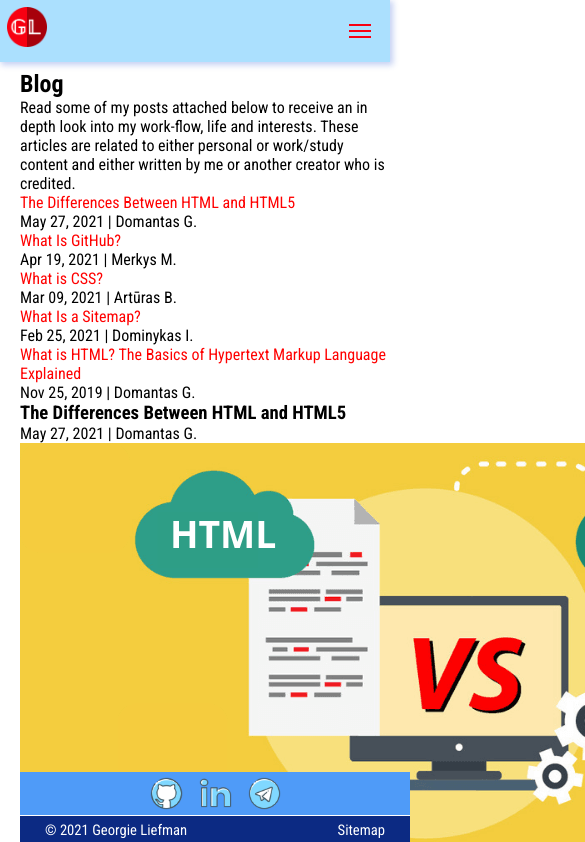
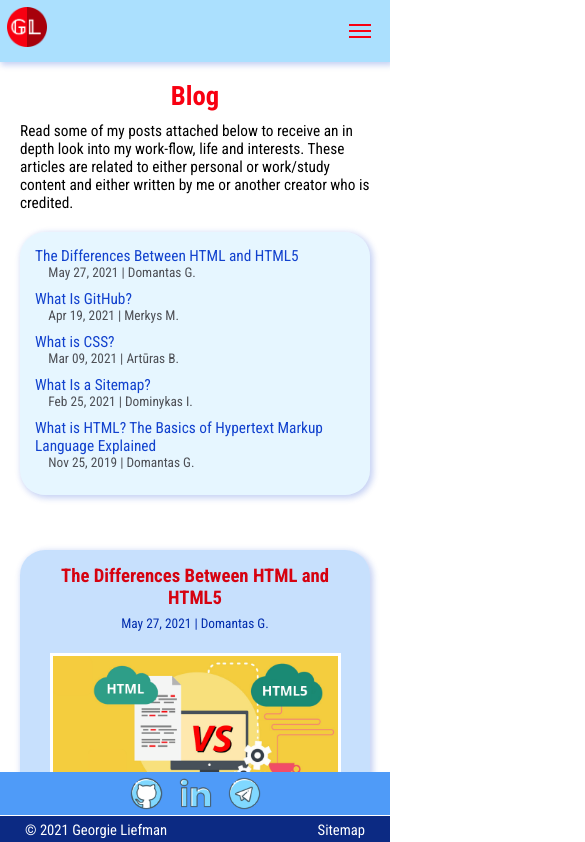
Before and after one commit to GeorgieLiefman/Portfolio, a plain HTML site: page blogs.html in a window 390 px wide. Shown: the top 842 px of the page, 585 px wide, since content can reach past the window. Drawn offline with Linux system fonts and the light colour scheme.

Commit message:
blogs css styling for mobile

```diff
--- a/blogs.css
+++ b/blogs.css
@@ -18,7 +18,7 @@ body {
 .top_bar {
     background-color: #abe0fe;
     box-shadow: 2px 2px 6px 1px rgba(18, 65, 206, 0.247);
-    position: fixed;
+    position: absolute;
     width: 100%;
     height: auto;
     font-family: 'Roboto Condensed', sans-serif;
@@ -164,24 +164,140 @@ body {
     }
 }
 
-footer {
-    background-color: #4f9bf8;
-    position: fixed;
-    bottom: 0px;
-    width: 100%;
-    display: flex;
-    flex-direction: column;
-    justify-content: center;
-    margin-top: auto;
-    margin-bottom: auto;
-}
 
 
 
 
 
-#title_in_blog_list {
-  color: red;
+
+
+/* Command makes footer stick to bottom of the page and margins for page content*/
+
+.page_contents {
+  display: flex;
+  flex-wrap: wrap;
+  flex-direction: column;
+  flex: 1;
+  align-items: center;
+}
+
+.blog_list {
+  margin: 70px 20px 0px 20px;
+  text-align: left;
+}
+
+
+.blog_list h2 {
+  font-size: 20pt;
+  color: #f80011;
+  text-align: center;
+  padding: 10px 0px 10px 0px;
+}
+
+.blog_list p {
+  font-size: 11.5pt;
+}
+
+.blog_index {
+  margin-top: 20px;
+  padding: 15px 15px 15px 15px;
+  border-radius: 25px;
+  background: #abe0fe4d;
+  box-shadow: 2px 2px 6px 1px rgba(18, 65, 206, 0.247);
+
+}
+
+.blog_index a {
+  text-decoration: none;
+  color: #1242ce;
+  font-size: 11.5pt;
+  margin-bottom: 5px;
+
+}
+
+.blog_index a:hover{
+  text-decoration: underline;
+  color: #f80011;
+  font-weight: bold;
+}
+
+.blog_list ul {
+  font-size: 10pt;
+  color: #4d4f55;
+}
+
+.blog_list li {
+  padding-bottom: 10px;
+}
+
+.blog_posts {
+  margin: 25px 20px 80px 20px;
+  text-align: left;
+  color: #01004b;
+  display: flex;
+  justify-content: space-between;
+  flex-direction: column;
+}
+
+.post_1, .post_2, .post_3, .post_4, .post_5 {
+  padding: 15px 15px 15px 15px;
+  margin: 30px 0px 30px 0px;
+  border-radius: 25px;
+  background: #4f9bf850;
+  box-shadow: 2px 2px 6px 1px rgba(18, 65, 206, 0.247);
+}
+
+.blog_posts p {
+  font-size: 11pt;
+  padding-bottom: 7px;
+  padding-top: 7px;
+}
+
+.blog_posts h3 {
+  color: #d60210;
+  text-align: center;
+}
+
+#author_info {
+  text-align: center;
+  color: #012cad;
+  font-size: 10pt;
+}
+
+.blog_posts h4 {
+  color: #97030f;
+  padding-top: 10px;
+  font-size: 12.5pt;
+}
+
+.blog_posts li {
+  list-style: disc;
+  margin-left: 40px;
+}
+
+.blog_posts a {
+  color: #012cad;
+  text-decoration: none;
+}
+
+.blog_posts a:hover {
+  color: #f80011;
+  font-weight: bold;
+  text-decoration: underline;
+
+}
+
+.blog_posts img {
+  max-height: auto;
+  max-width: 285px;
+  display: block;
+  margin: 15px auto 15px auto;
+  border: rgb(255, 255, 255) 3px solid;
+}
+
+.post_3 img, .post_5 img {
+  border-radius: 50%;
+
 }
 
 
@@ -228,9 +344,31 @@ footer {
 
 
 
+
+
+
+
+
+
+
+
+
+
 /* General display for footer */
+
+footer {
+  background-color: #4f9bf8;
+  position: fixed;
+  bottom: 0px;
+  width: 100%;
+  display: flex;
+  flex-direction: column;
+  justify-content: center;
+  margin-top: auto;
+  margin-bottom: auto;
+}
+
 * {
-
   margin: 0;
   padding: 0;
 }
@@ -256,19 +394,7 @@ a:hover {
   color: #f80011;
 }
 
-  /* Command makes footer stick to bottom of the page and margins for page content*/
-
-.page_contents {
-    flex: 1;
-    margin-top: 70px;
-    margin-left: 20px;
-  }
-
 /* Display for section containing icons and links to social media */
-
-  sm_icons {
-    padding: 0px 20px;
-  }
 
 .sm_list {
   display: flex;
@@ -337,3 +463,4 @@ a:hover {
 .sm_list li {
     padding: 0px 13px;
 }
+}
--- a/blogs.html
+++ b/blogs.html
@@ -9,6 +9,7 @@
         </style>
     </head>
     <body>
+        <div class="page_contents">
             <!-- Navigation bar -->
             <nav class="top_bar">
                 <a href="index.html" class="logo">
@@ -24,22 +25,21 @@
                     <li class="nav-item"><a href="Resume/Georgie Liefman | Resume.pdf" target="_blank">RESUME</a></li>
                 </ul>
             </nav>
-        <div class ="page_contents">
                 <div class="blog_list">
                 <!-- Section containing list of blog posts with dates -->
                     <section>
                         <header>
-                        <h2>Blog</h2>
+                            <a id="top_of_page"><h2>Blog</h2></a>
                         </header>
                         <p>Read some of my posts attached below to receive an in depth look into my work-flow, life and interests. These articles are related to either personal or work/study content and either written by me or another creator who is credited.</p>
                     </section>
-                <section>
+                    <section class="blog_index">
                         <ul>
-                        <li><span id="title_in_blog_list">The Differences Between HTML and HTML5</span><br>May 27, 2021 | Domantas G.</li>
-                        <li><span id="title_in_blog_list">What Is GitHub?</span><br>Apr 19, 2021 | Merkys M.</li>
-                        <li><span id="title_in_blog_list">What is CSS?</span><br>Mar 09, 2021 | Artūras B.</li>
-                        <li><span id="title_in_blog_list">What Is a Sitemap?</span><br>Feb 25, 2021 | Dominykas I.</li>
-                        <li><span id="title_in_blog_list">What is HTML? The Basics of Hypertext Markup Language Explained</span><br>Nov 25, 2019 | Domantas G.</li>
+                            <li><a href="#HTML_vs_HTML5"><span id="title_in_blog_list">The Differences Between HTML and HTML5</span></a><br><span id="date_&_author">&emsp;May 27, 2021 | Domantas G.</span></li>
+                            <li><a href="#github_article"><span id="title_in_blog_list">What Is GitHub?</span></a><br><span id="date_&_author">&emsp;Apr 19, 2021 | Merkys M.</span></li>
+                            <li><a href="#css_article"><span id="title_in_blog_list">What is CSS?</span></a><br><span id="date_&_author">&emsp;Mar 09, 2021 | Artūras B.</span></li>
+                            <li><a href="#sitemap_article"><span id="title_in_blog_list">What Is a Sitemap?</span></a><br><span id="date_&_author">&emsp;Feb 25, 2021 | Dominykas I.</span></li>
+                            <li><a href="#html_article"><span id="title_in_blog_list">What is HTML? The Basics of Hypertext Markup Language Explained</span></a><br><span id="date_&_author">&emsp;Nov 25, 2019 | Domantas G.</span></li>
                         </ul>
                     </section>
                 </div>
@@ -48,10 +48,10 @@
                         <!-- Article containing a blog post 1 -->
                         <article>
                             <header>
-                            <h3>The Differences Between HTML and HTML5</h3>
-                            <p>May 27, 2021 | Domantas G.</p>
+                                <a id="HTML_vs_HTML5"><h3>The Differences Between HTML and HTML5</h3></a>
+                                <p id="author_info">May 27, 2021 | Domantas G.</p>
                             </header>
-                        <img src="Images/blog_images/HTML-vs-HTML5.png" alt="Html vs HTML5" id="HTML_vs_HTML5">
+                            <img src="Images/blog_images/HTML-vs-HTML5.png" alt="Html vs HTML5" >
                             <p>HTML is the most commonly used markup language – a system designed to process, define, and present text by embedding tag and text annotations within styled files to make text manipulation easy for the computer. In 2014, an update for this language titled HTML5 was released. But what is HTML5? HTML vs HTML5, what’s the difference? In this article, we will answer that question.</p>
                             <h4>HTML VS HTML5 – What Are the Main Differences?</h4>
                             <p>HTML5 was released with the primary objective of improving the World Wide Web experience for developers and end-users. In this HTML vs HTML5 article, we’ll briefly list the main differences:</p>
@@ -65,15 +65,15 @@
                                 <li>HTML5 supports new kinds of form controls, including dates and times, email, number, range, tel, url, search, etc.</li>
                                 <li>There are multiple new features and new elements in HTML5. Some of the most important ones are summary, time, aside, audio, command, data, datalist, and so on. </li>
                             </ul>
-                        <img src="Images/blog_images/html-vs-html5-structure.png" alt="Structure of HTML4 vs HTML5" id="different_structures">
+                            <br></p>To return to the top of the page click <a href="#top_of_page">here</a>.
                         </article>
                     </div>
-                <div class="post 2">
+                    <div class="post_2">
                         <!-- Article containing a blog post -->
                         <article>
                             <header>
-                            <h3>What Is GitHub?</h3>
-                            <p>Apr 19, 2021 | Merkys M.</p>
+                                <a id="github_article"><h3>What Is GitHub?</h3></a>
+                                <p id="author_info">Apr 19, 2021 | Merkys M.</p>
                             </header>
                             <img src="Images/blog_images/Github-logo.jpeg" alt="Github logo" id="github_logo">
                             <p>GitHub is considered an essential tool for software engineers, and its popularity is unrivaled. It currently accommodates more than 25 million users. That’s a considerable number of professionals turning to GitHub for workflow and collaboration improvements.</p>
@@ -92,14 +92,15 @@
                             <p>GitHub hosts over 100 million repositories, the majority of which are open-source projects. This statistic shows that GitHub is among the most popular Git GUI clients and is used by various professionals and large businesses, such as Hostinger</p>
                             <p>This is because GitHub is a cloud-based project management and organization platform that incorporates Git’s version control features. Meaning, all GitHub users can track and manage changes being made to the source code in real-time while having access to all of the other Git functions available to them at the same place.</p>
                             <p>What’s more, GitHub’s user interface is more user-friendly than Git, making it accessible to people who possess little-to-no technical knowledge. This means that more team members can be included in the progress and management of a project, making the development process smoother.</p>
+                            <br></p>To return to the top of the page click <a href="#top_of_page">here</a>.
                         </article>
                     </div>
                     <div class="post_3">
                     <!-- Article containing a blog post -->
                         <article>
                             <header>
-                            <h3>What is CSS?</h3>
-                            <p>Mar 09, 2021 | Artūras B.</p>
+                                <a id="css_article"><h3>What is CSS?</h3></a>
+                                <p id="author_info">Mar 09, 2021 | Artūras B.</p>
                             </header>
                             <img src="Images/blog_images/CSS-logo.png" alt="CSS logo" id="css_logo">
                             <p>CSS is what’s called a Cascading Style Sheet language, and is used to stylize elements written in a markup language such as HTML. It separates the content from the visual representation of the site.</p>
@@ -115,13 +116,15 @@
                             <p>CSS lets you stylize everything on a different file, thus creating the style there and later on integrating the CSS file on top of the HTML markup. This makes the actual HTML markup much cleaner and easier to maintain.</p>
                             <p>In short, with CSS you don’t need to repeatedly describe how individual elements look. This saves time, shortens the code and makes it not as prone to errors.</p>
                             <p>CSS lets you have multiple styles on one HTML page, therefore making the customization possibilities almost endless. Nowadays, this is becoming more a necessity than a commodity.</p>
+                            <br></p>To return to the top of the page click <a href="#top_of_page">here</a>.
                         </article>
+                    </div>
                     <div class="post_4">
                         <!-- Article containing a blog post -->
                         <article>
                             <header>
-                            <h3>What Is a Sitemap?</h3>
-                            <p>Feb 25, 2021 | Dominykas I.</p>
+                                <a id="sitemap_article"><h3>What Is a Sitemap?</h3></a>
+                                <p id="author_info">Feb 25, 2021 | Dominykas I.</p>
                             </header>
                             <img src="Images/blog_images/Sitemap-logo.jpeg" alt="Sitemap clipart" id="sitemap_clipart">
                             <p>When looking to set up your website, the first thing you need to take care of is web hosting. If you’re not sure where to start, check out this report by Hosting Data on the best web hosting services in the UK. However, even with most of the basics done and ready, taking your time to work on the backend will truly take your website to a new level.</p>
@@ -133,15 +136,15 @@
                             <p>The primary importance of having a sitemap is to help support your SEO strategy.</p>
                             <p>As mentioned above, search engines use crawlers to go through websites and index them together, taking a closer look at the content on their pages. By providing these crawlers with a map of your site, your content can be indexed more quickly. That way, it’s easier for these crawlers to show results when somebody searches for a keyword.</p>
                             <p>Sitemaps contain very pertinent information about your website, such as update frequency, where the page is in relation to other pages and your landing page, and how important that page is. The sitemap will even let search engines know that you don’t have any duplicate content, which is a big problem when it comes to SEO.</p>
-                        <img src="Images/blog_images/example_sitemap.png" alt="Example of a sitemap id="example_sitemap">
+                            <br></p>To return to the top of the page click <a href="#top_of_page">here</a>.
                         </article>
                     </div>
                     <div class="post_5">
                         <!-- Article containing a blog post -->
                         <article>
                             <header>
-                            <h3>What is HTML? The Basics of Hypertext Markup Language Explained</h3>
-                            <p>Nov 25, 2019 | Domantas G.</p>
+                                <a id="html_article"><h3>What is HTML? The Basics of Hypertext Markup Language Explained</h3></a>
+                                <p id="author_info">Nov 25, 2019 | Domantas G.</p>
                             </header>
                             <img src="Images/blog_images/HTML_logo.png" alt="HTML logo" id="html_logo">
                             <p>HTML stands for Hypertext Markup Language. It allows the user to create and structure sections, paragraphs, headings, links, and blockquotes for web pages and applications.</p>
@@ -153,6 +156,7 @@
                             <p>Usually, the average website includes several different HTML pages. For instance: home pages, about pages, contact pages would all have separate HTML documents.</p>
                             <p>Each HTML page consists of a set of tags (also called elements), which you can refer to as the building blocks of web pages. They create a hierarchy that structures the content into sections, paragraphs, headings, and other content blocks.</p>
                             <p>Most HTML elements have an opening and a closing that use the <tag></tag> syntax.</p>
+                            <br></p>To return to the top of the page click <a href="#top_of_page">here</a>.
                         </article>
                     </div>
                 </div>
--- a/index.css
+++ b/index.css
@@ -313,7 +313,7 @@ a:hover {
 
 /* Display for section containing icons and links to social media */
 
-  sm_icons {
+  .sm_icons {
     padding: 0px 20px;
   }
 
```
Also changed, not shown: Images/blog_images/example_sitemap.png (deleted), Images/blog_images/html-vs-html5-structure.png (deleted). Lines whose indentation alone changed are shown as unchanged.
